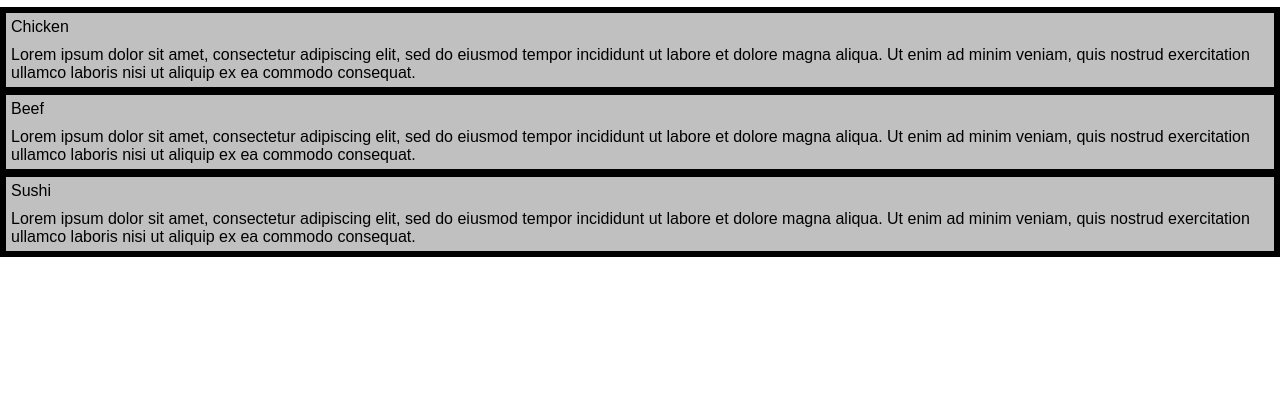
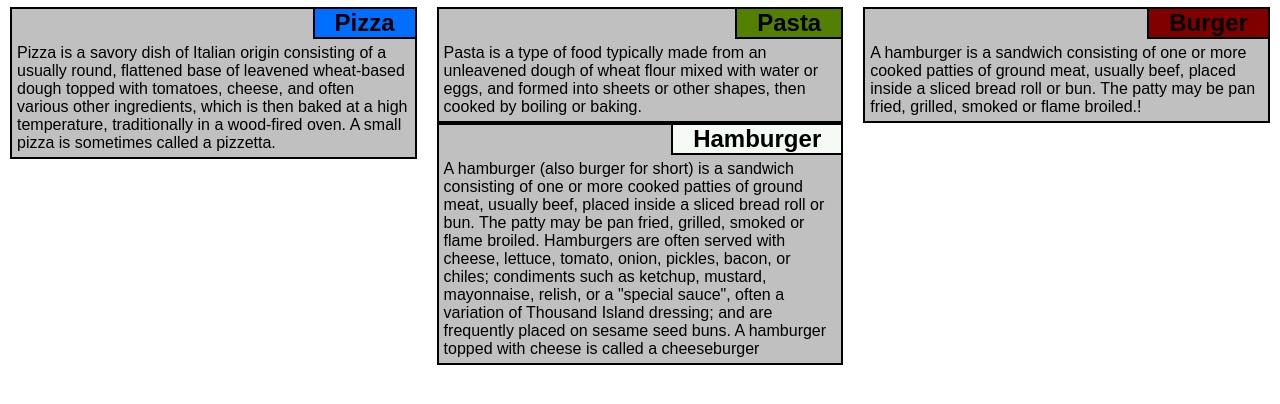
Before and after one commit to hemangjagani/Module2, a plain HTML site: page index.html in a window 1280 px wide. Shown: the part 50-454 px from the top of the page. Drawn offline with Linux system fonts and the light colour scheme.

Commit message:
Update index.html

```diff
--- a/index.html
+++ b/index.html
@@ -1,41 +1,36 @@
-
 <!DOCTYPE html>
 <html>
 <head>
-<meta charset="utf-8">
- <meta name="viewport" content="width=device-width, initial-scale=1">
+	<title>Assignment Solution for Module 2</title>
+	<link rel="stylesheet" type="text/css" href="./css/style.css">
+</head>
+<body>
+<h1>Our Menu</h1>
+<section class="normal">
+	<div>
+	  <h2 class="Pizza">Pizza</h2>
+    <p>Pizza is a savory dish of Italian origin consisting of a usually round, flattened base of leavened wheat-based dough topped with tomatoes, cheese, and often various other ingredients, which is then baked at a high temperature, traditionally in a wood-fired oven. A small pizza is sometimes called a pizzetta.</p>
+</div>
+</section>
 
-<title>Module 2</title>
-<link rel="stylesheet" href="css/style.css">
-<link href="https://fonts.googleapis.com/css?family=Lato" rel="stylesheet">
-</head>
+<section class="normal">
+	<div>
+	  <h2 class="Pasta">Pasta</h2>
+    <p>Pasta is a type of food typically made from an unleavened dough of wheat flour mixed with water or eggs, and formed into sheets or other shapes, then cooked by boiling or baking.</p>
+</div>
+</section>
 
-  <body>
-    <h1>Our Menu</h1>
-<div class="row">
-  <div class="col-lg-4 col-md-6">
-	<div id="box">
-		<p id="chicken">Chicken</p>
-		<p>Lorem ipsum dolor sit amet, consectetur adipiscing elit, sed do eiusmod tempor incididunt ut labore et dolore magna aliqua. Ut enim ad minim veniam, quis nostrud exercitation ullamco laboris nisi ut aliquip ex ea commodo consequat.
-		</p>
-	</div>
-  </div>
-  <div class="col-lg-4 col-md-6">
-	<div id="box">
-		<p id="beef">Beef</p>
-		<p>Lorem ipsum dolor sit amet, consectetur adipiscing elit, sed do eiusmod tempor incididunt ut labore et dolore magna aliqua. Ut enim ad minim veniam, quis nostrud exercitation ullamco laboris nisi ut aliquip ex ea commodo consequat.
-		</p>
-	</div>
-  </div>
-  <div class="col-lg-4 col-md-12">
-	<div id="box">
-		<p id="sushi">Sushi</p>
-		<p>Lorem ipsum dolor sit amet, consectetur adipiscing elit, sed do eiusmod tempor incididunt ut labore et dolore magna aliqua. Ut enim ad minim veniam, quis nostrud exercitation ullamco laboris nisi ut aliquip ex ea commodo consequat.
-		</p>
-	</div>
-  </div>
+<section class="third">
+	<div>
+	  <h2 class="Burger">Burger</h2>
+    <p>A hamburger is a sandwich consisting of one or more cooked patties of ground meat, usually beef, placed inside a sliced bread roll or bun. The patty may be pan fried, grilled, smoked or flame broiled.!</p>
 </div>
-    <footer>
-    </footer>
-  </body>
+</section>
+<section class="third">
+	<div>
+	  <h2 class="Hamburger">Hamburger</h2>
+    <p>A hamburger (also burger for short) is a sandwich consisting of one or more cooked patties of ground meat, usually beef, placed inside a sliced bread roll or bun. The patty may be pan fried, grilled, smoked or flame broiled. Hamburgers are often served with cheese, lettuce, tomato, onion, pickles, bacon, or chiles; condiments such as ketchup, mustard, mayonnaise, relish, or a "special sauce", often a variation of Thousand Island dressing; and are frequently placed on sesame seed buns. A hamburger topped with cheese is called a cheeseburger</p>
+</div>
+</section>
+</body>
 </html>
```
